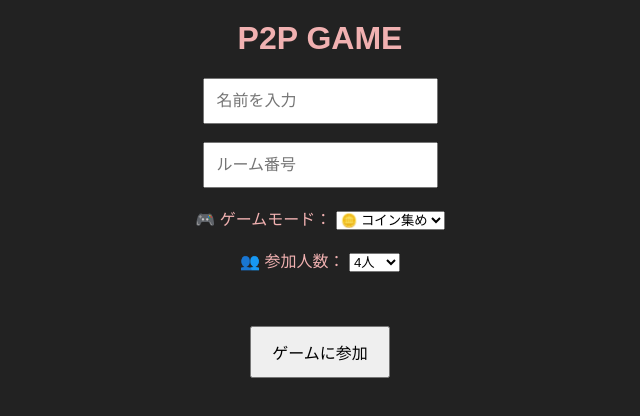
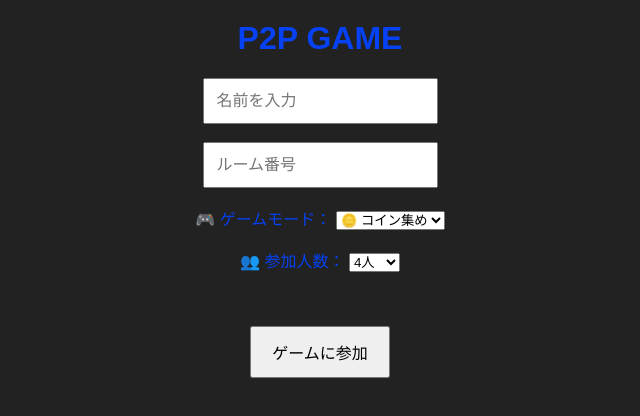
Before and after one commit to hiyokomannjuu/p2p-game, a website: page public/index.html in a window 1280 px wide. Shown: the whole page, without its empty margins (320-960 px from the left). Drawn offline with Linux system fonts and the light colour scheme.

Commit message:
Change body text color to blue

```diff
--- a/public/style.css
+++ b/public/style.css
@@ -1,7 +1,7 @@
 body {
     margin: 0;
     background: #222;
-    color: rgb(241, 177, 177);
+    color: rgb(6, 66, 244);
     font-family: sans-serif;
     text-align: center;
 }
```
